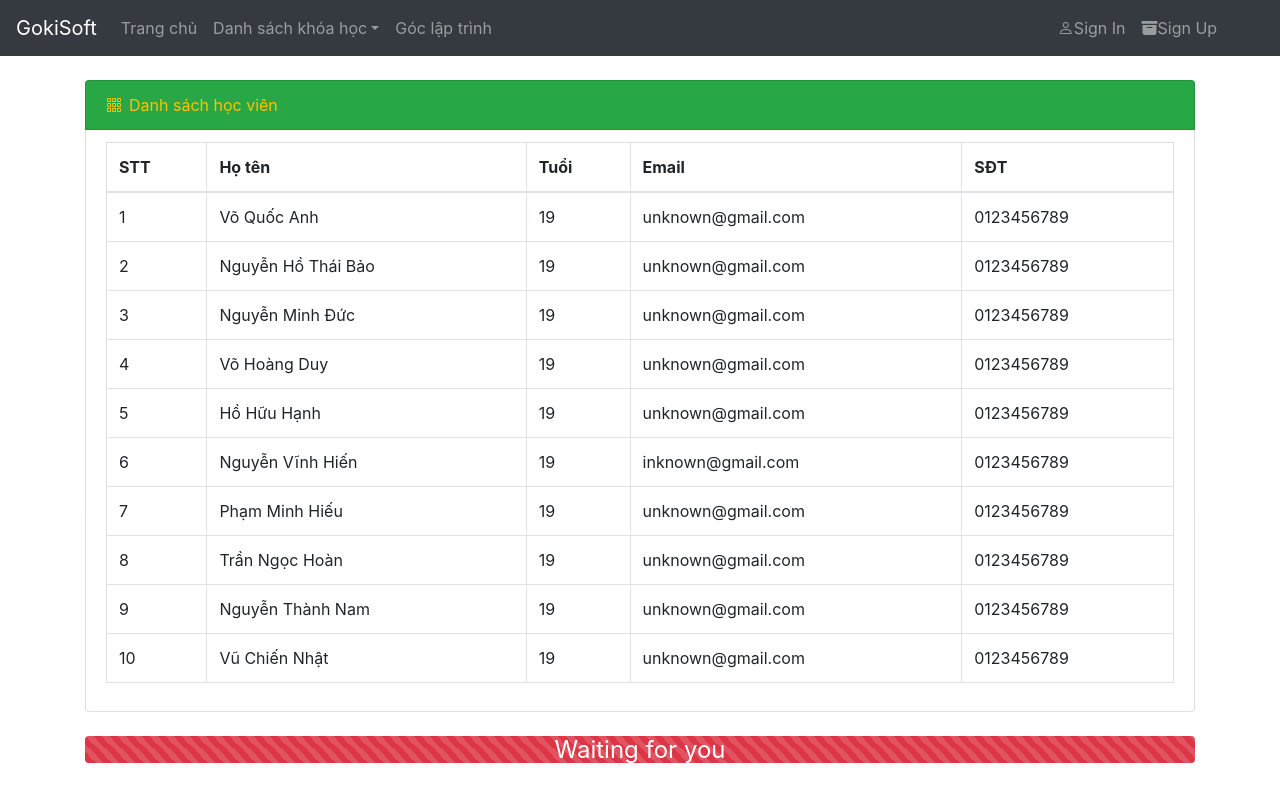
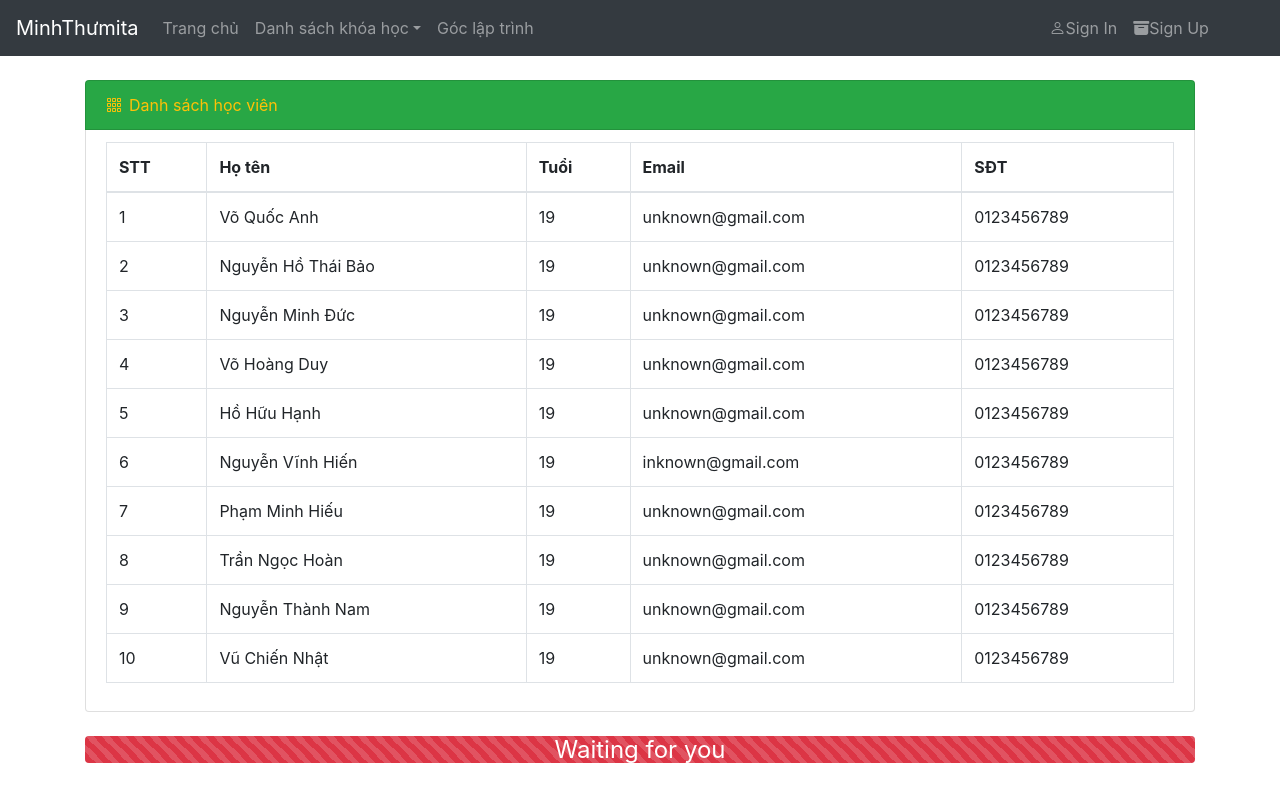
Before and after one commit to nnmt/nnmt.github.io, a plain HTML site: page ProjectFinal/index.html in a window 1280 px wide. Drawn offline with nearby package versions, Linux system fonts and the light colour scheme.

Commit message:
Bài báo cáo

```diff
--- a/ProjectFinal/index.html
+++ b/ProjectFinal/index.html
@@ -17,7 +17,7 @@
 <body>
 
     <nav class="navbar navbar-expand bg-dark navbar-dark">
-        <a class="navbar-brand" href="#">GokiSoft</a>
+        <a class="navbar-brand" href="#">MinhThưmita</a>
         <ul class="navbar-nav">
             <li class="nav-item">
                 <a class="nav-link" href="#">Trang chủ</a>
@@ -34,7 +34,7 @@
                 <a class="nav-link" href="#">Góc lập trình</a>
             </li>
 
-            <li class="nav-item" style="margin-left: 550px">
+            <li class="nav-item" style="margin-left: 500px">
                 <a href="#" class="nav-link"><i class="bi bi-person"></i>Sign In</a>
             </li>
             <li class="nav-item">
```
